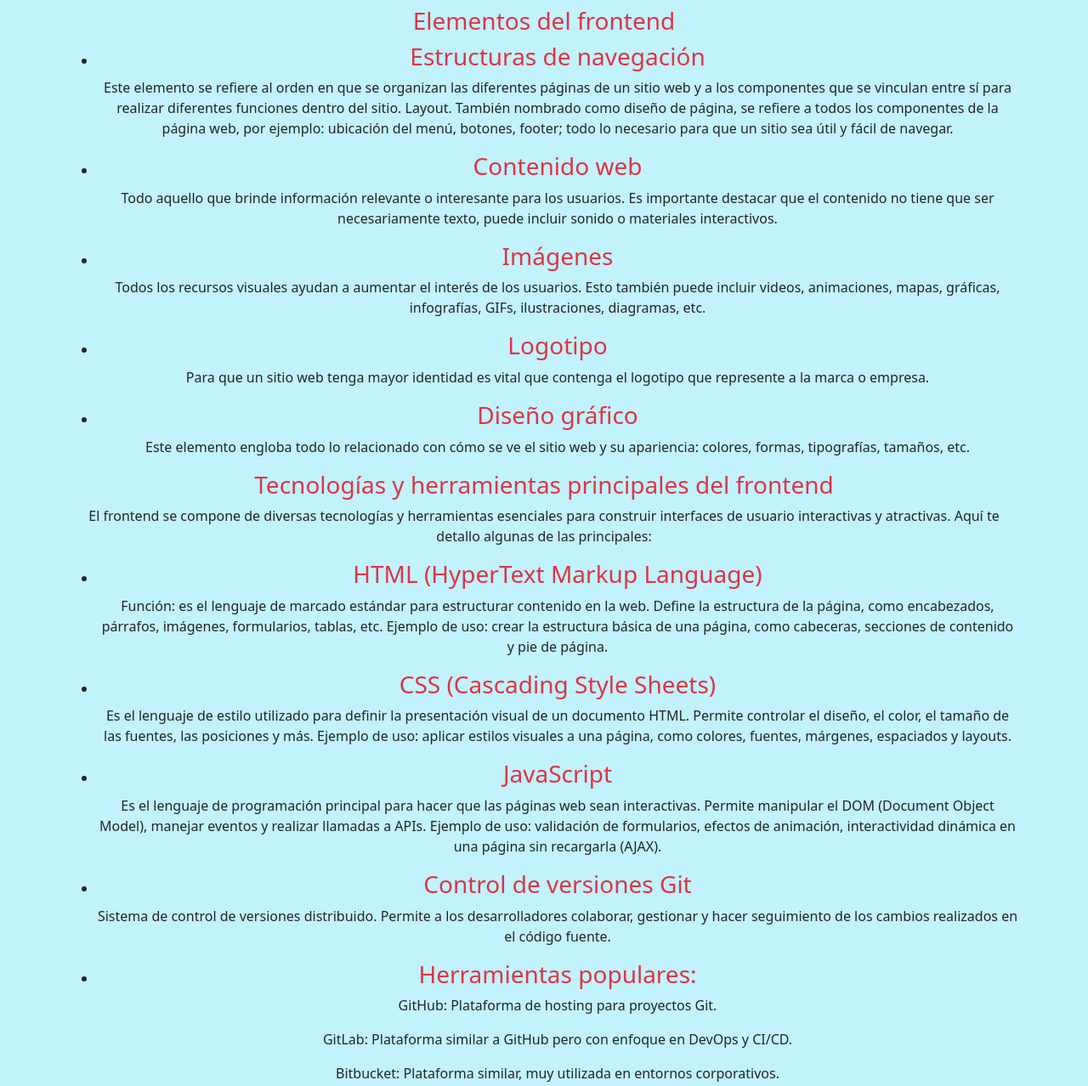
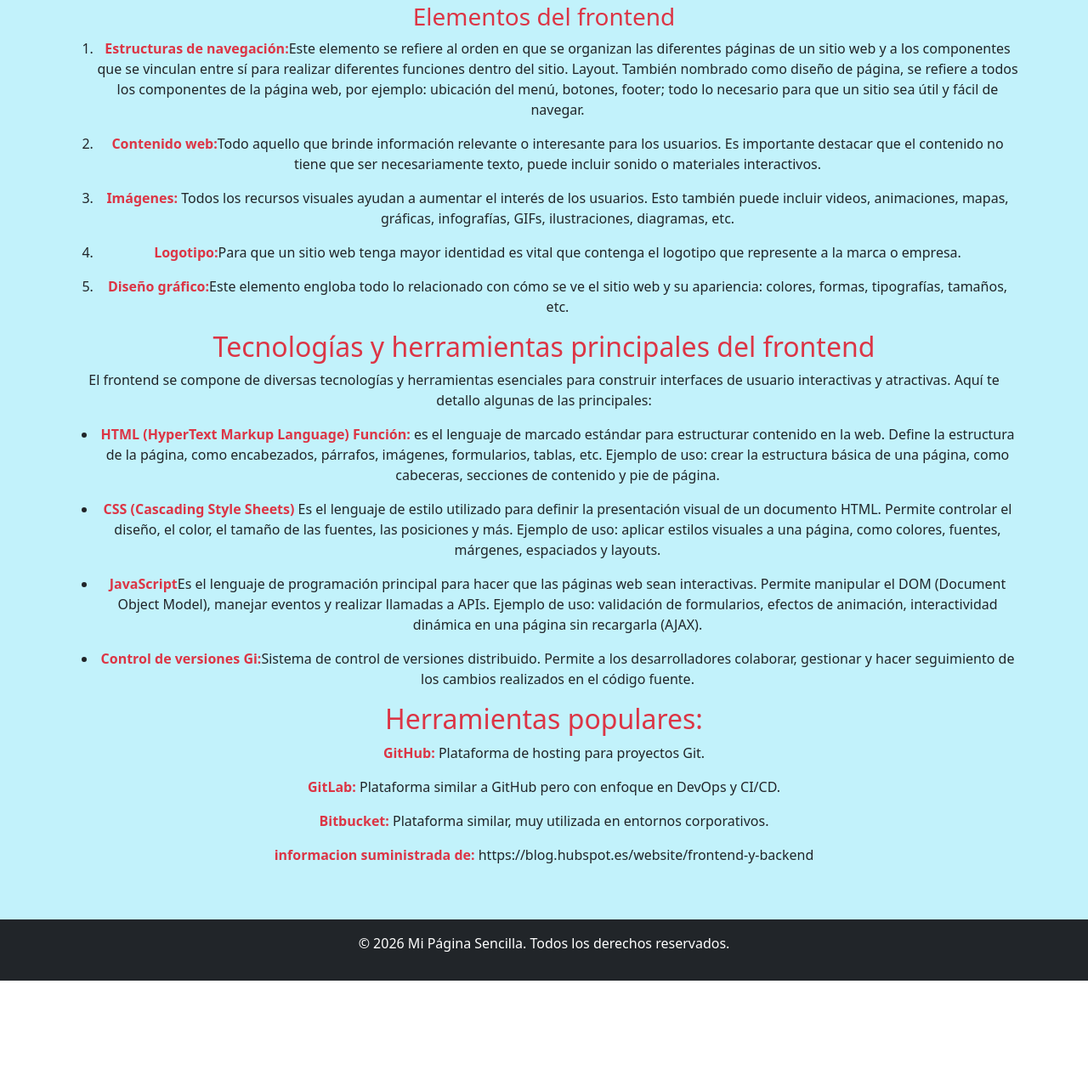
Before and after one commit to kandylorena/Lecci-n4-bootstrap, a plain HTML site: page index.html in a window 1280 px wide. Shown: the part 1124-2402 px from the top of the page at 85% size. After the commit the page ends 2278 px from the top, so only its background shows below. Drawn offline with nearby package versions, Linux system fonts and the light colour scheme.

Commit message:
algunos estilos  mejorando las listas

```diff
--- a/index.html
+++ b/index.html
@@ -46,27 +46,31 @@
                 <h1 class="text-danger fw-bold display-5 mb-3">
                     Qué es Frontend?
                 </h1>
-                <p class="lead text-muted mx-auto" style="max-width: 700px;"">
+                <p class="lead text-muted mx-auto" style="max-width: 700px;">
                     En el mundo de la programación existen dos términos muy comunes e importantes: frontend y
-                        backend. Estos se utilizan cuando se quiere hablar de funcionalidad y usabilidad de un sitio web o aplicación,
+                    backend. Estos se utilizan cuando se quiere hablar de funcionalidad y usabilidad de un sitio web o
+                    aplicación,
                     pero ¿qué es cada uno y para qué sirve?
 
                     En primer lugar es importante diferenciarlos de acuerdo a su función: el frontend se ocupa de
-                        los usuarios y el backend de los procesos. Si lo explicamos de una manera más coloquial, podemos poner como
-                        ejemplo un restaurante: el frontend es la decoración y los platillos, mientras que el backend es la cocina,
-                        la administración y el personal que ahí labora. Si tienes más interés en conocer a qué se refieren los conceptos de frontend y backend, en este
+                    los usuarios y el backend de los procesos. Si lo explicamos de una manera más coloquial, podemos
+                    poner como
+                    ejemplo un restaurante: el frontend es la decoración y los platillos, mientras que el backend es la
+                    cocina,
+                    la administración y el personal que ahí labora. Si tienes más interés en conocer a qué se refieren
+                    los conceptos de frontend y backend, en este
                     artículo te
                     brindamos más detalles acerca de ambos.<!--se usa para parrafos de texto-->
                 </p>
 
-                    <img src=" assets/img/frontendbackend.webp" class="img-fluid mx-auto d-block mb-4"
-                    alt="Imagen destacada" width="400" height="300">
+                <img src="assets/img/frontendbackend.webp" class="img-fluid mx-auto d-block mb-4" alt="Imagen destacada"
+                    width="400" height="300">
                 <button type="button" class="btn btn-primary mb-3" id="liveAlertBtn">Bienvenid@</button>
                 <div id="liveAlertPlaceholder"></div>
             </header>
             <section><!--agrupa contenido relacionado-->
                 <article>
-                    <h2>Qué es el frontend y para qué sirve</h2>
+                    <h3>Qué es el frontend y para qué sirve</h3>
                     <!-- para agregar  parrafos -->
                     <p>
 
@@ -83,55 +87,60 @@
             </section>
 
             <aside><!-- <aside> se usa para contenido complementario -->
+
                 <h3>Para qué sirve el frontend</h3>
-
                 <p>
                     El frontend sirve para realizar la interfaz de un sitio web, desde su estructura hasta los estilos,
-                    como pueden ser la definición de los colores, texturas, tipografías, secciones, entre otros. Su uso es
+                    como pueden ser la definición de los colores, texturas, tipografías, secciones, entre otros. Su uso
+                    es
                     determinante para que el usuario tenga una buena experiencia dentro del sitio o aplicación.
                 </p>
                 <h3>Elementos del frontend</h3>
-                <ul>
+                <ol>
                     <li>
-                        <h3>Estructuras de navegación</h3>
-                        <p>Este elemento se refiere al orden en que se organizan las diferentes páginas de un sitio web
-                            y a los componentes que se vinculan entre sí para realizar diferentes funciones dentro del sitio.
+                        <p><span class="fw-bold text-danger">Estructuras de navegación:</span>Este elemento se refiere
+                            al orden en que se organizan las diferentes páginas de un sitio web
+                            y a los componentes que se vinculan entre sí para realizar diferentes funciones dentro del
+                            sitio.
                             Layout. También nombrado como diseño de página, se refiere a todos los componentes de la
-                            página web, por ejemplo: ubicación del menú, botones, footer; todo lo necesario para que un sitio sea
+                            página web, por ejemplo: ubicación del menú, botones, footer; todo lo necesario para que un
+                            sitio sea
                             útil y fácil de navegar. </p>
                     </li>
 
                     <li>
-                        <h3>Contenido web</h3>
-                        <p>Todo aquello que brinde información relevante o interesante para los usuarios. Es importante
-                            destacar que el contenido no tiene que ser necesariamente texto, puede incluir sonido o materiales
+                        <p><span class="fw-bold text-danger">Contenido web:</span>Todo aquello que brinde información
+                            relevante o interesante para los usuarios. Es importante
+                            destacar que el contenido no tiene que ser necesariamente texto, puede incluir sonido o
+                            materiales
                             interactivos. </p>
                     </li>
-
                     <li>
-                        <h3>Imágenes</h3>
-                        <p>Todos los recursos visuales ayudan a aumentar el interés de los usuarios. Esto también puede
-                            incluir videos, animaciones, mapas, gráficas, infografías, GIFs, ilustraciones, diagramas, etc. </p>
+                        <p> <span class="fw-bold text-danger">Imágenes:</span>
+                            Todos los recursos visuales ayudan a aumentar el interés de los usuarios. Esto también puede
+                            incluir videos, animaciones, mapas, gráficas, infografías, GIFs, ilustraciones, diagramas,
+                            etc.
+                        </p>
                     </li>
                     <li>
-                        <h3>Logotipo</h3>
-                        <p>Para que un sitio web tenga mayor identidad es vital que contenga el logotipo que represente
+                        <p><span class="fw-bold text-danger">Logotipo:</span>Para que un sitio web tenga mayor identidad
+                            es vital que contenga el logotipo que represente
                             a la marca o empresa.</p>
                     </li>
                     <li>
-                        <h3>Diseño gráfico</h3>
-                        <p>Este elemento engloba todo lo relacionado con cómo se ve el sitio web y su apariencia:
+                        <p><span class="fw-bold text-danger">Diseño gráfico:</span>Este elemento engloba todo lo
+                            relacionado con cómo se ve el sitio web y su apariencia:
                             colores, formas, tipografías, tamaños, etc.</p>
                     </li>
-                </ul>
-                <h3>Tecnologías y herramientas principales del frontend</h3>
+                </ol>
+                <h2>Tecnologías y herramientas principales del frontend</h2>
                 <p>El frontend se compone de diversas tecnologías y herramientas esenciales para construir interfaces de
                     usuario
                     interactivas y atractivas. Aquí te detallo algunas de las principales:</p>
                 <ul>
                     <li>
-                        <h3>HTML (HyperText Markup Language)</h3>
-                        <p>Función: es el lenguaje de marcado estándar para estructurar contenido en la web. Define la
+                        <p> <span class="fw-bold text-danger">HTML (HyperText Markup Language) Función: </span>es el
+                            lenguaje de marcado estándar para estructurar contenido en la web. Define la
                             estructura de la página, como encabezados, párrafos, imágenes, formularios, tablas, etc.
 
                             Ejemplo de uso: crear la estructura básica de una página, como cabeceras, secciones de
@@ -140,16 +149,16 @@
                             pie de página.</p>
                     </li>
                     <li>
-                        <h3>CSS (Cascading Style Sheets)</h3>
-                        <p>Es el lenguaje de estilo utilizado para definir la presentación visual de un documento HTML.
+                        <p><span class="fw-bold text-danger">CSS (Cascading Style Sheets)</span> Es el lenguaje de
+                            estilo utilizado para definir la presentación visual de un documento HTML.
                             Permite controlar el diseño, el color, el tamaño de las fuentes, las posiciones y más.
                             Ejemplo de uso: aplicar estilos visuales a una página, como colores, fuentes, márgenes,
                             espaciados y
                             layouts.</p>
                     </li>
                     <li>
-                        <h3>JavaScript</h3>
-                        <p>Es el lenguaje de programación principal para hacer que las páginas web sean interactivas.
+                        <p><span class="fw-bold text-danger">JavaScript</span>Es el lenguaje de programación principal
+                            para hacer que las páginas web sean interactivas.
                             Permite
                             manipular el DOM (Document Object Model), manejar eventos y realizar llamadas a APIs.
                             Ejemplo de uso: validación de formularios, efectos de animación, interactividad dinámica en
@@ -158,20 +167,25 @@
                     </li>
                 </ul>
                 <ul>
-                    <li>
-                        <h3>Control de versiones Git</h3>
-                        <p>Sistema de control de versiones distribuido. Permite a los desarrolladores colaborar,
+                    <li >
+                        <p><span class="fw-bold text-danger">Control de versiones Gi:</span>Sistema de control de
+                            versiones distribuido. Permite a los desarrolladores colaborar,
                             gestionar y
                             hacer seguimiento de los cambios realizados en el código fuente.</p>
                     </li>
-                    <li>
-                        <h3>Herramientas populares:</h3>
-                        <p>GitHub: Plataforma de hosting para proyectos Git.</p>
-                        <p>GitLab: Plataforma similar a GitHub pero con enfoque en DevOps y CI/CD.</p>
-                        <p>Bitbucket: Plataforma similar, muy utilizada en entornos corporativos.</p>
-                    </li>
                 </ul>
-                <p>informacion suministrada de: https://blog.hubspot.es/website/frontend-y-backend</p>
+                <h2>Herramientas populares:</h2>
+                <div>
+                    <p><span class="fw-bold text-danger ">GitHub:</span> Plataforma de hosting para proyectos Git.</p>
+                    <p><span class="fw-bold text-danger">GitLab:</span> Plataforma similar a GitHub pero con enfoque en
+                        DevOps y CI/CD.</p>
+                    <p><span class="fw-bold text-danger">Bitbucket:</span> Plataforma similar, muy utilizada en entornos
+                        corporativos.</p>
+                </div>
+
+
+                <p><span class="fw-bold text-danger">informacion suministrada de:</span>
+                    https://blog.hubspot.es/website/frontend-y-backend</p>
             </aside>
         </div>
     </section>
```
Lines whose indentation alone changed are shown as unchanged.
